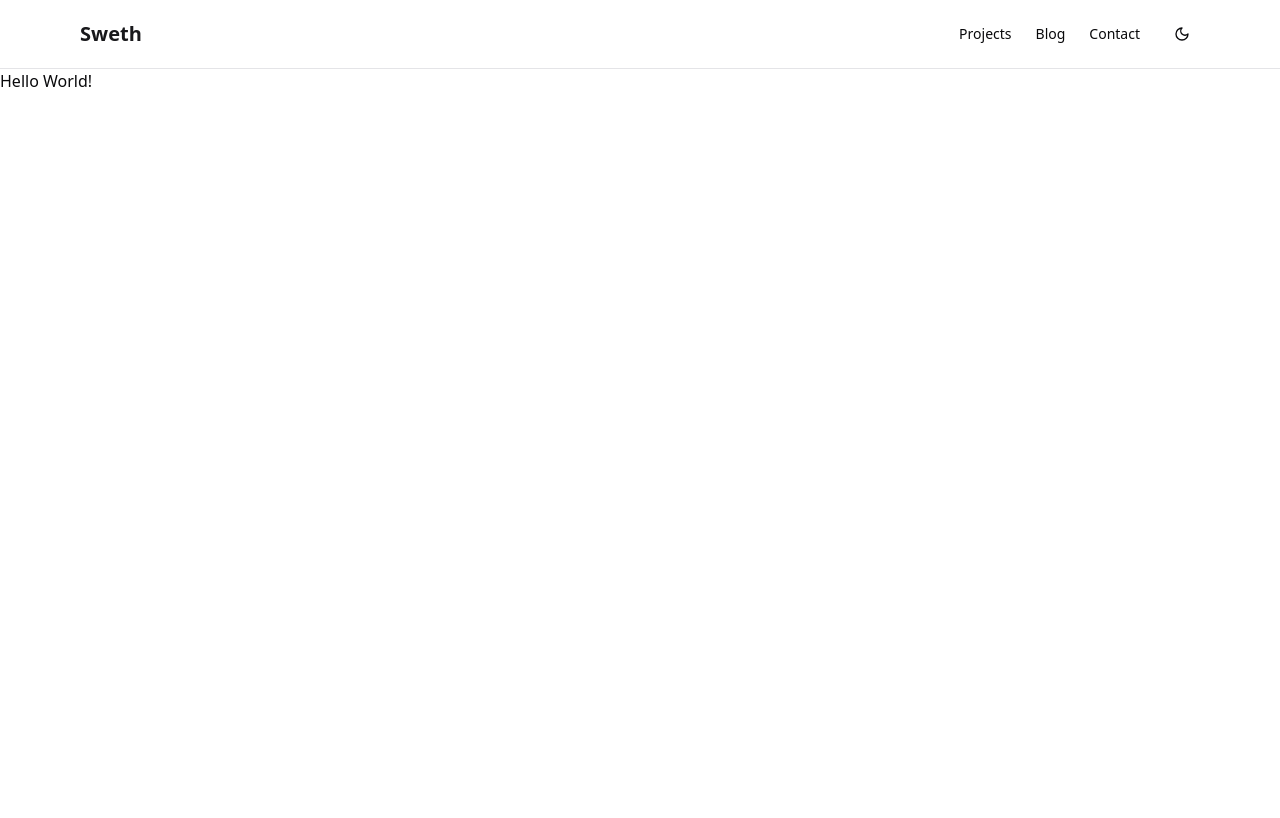
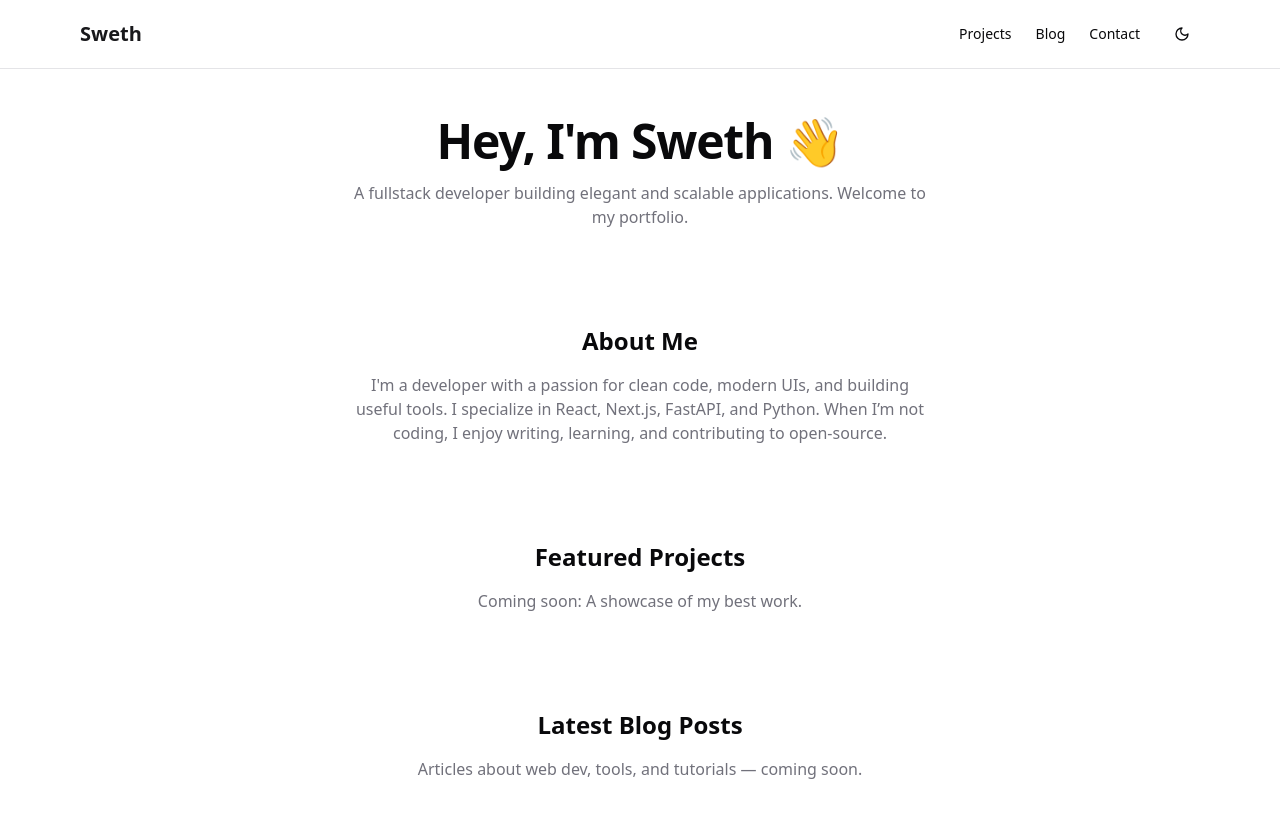
Before and after one commit to codewithsweth/sweth-portfolio, a Next.js app in the folder frontend/: page / in a window 1280 px wide. Shown: the top 818 px of the page. Built offline with nearby package versions, Linux system fonts and the light colour scheme.

Commit message:
Designed Temp Static home page

```diff
--- a/frontend/src/app/page.tsx
+++ b/frontend/src/app/page.tsx
@@ -1,3 +1,39 @@
 export default function HomePage() {
-  return <div>Hello World!</div>;
+  return (
+    <section className="px-4 py-12 max-w-5xl mx-auto space-y-24">
+      <div className="space-y-4 text-center">
+        <h1 className="text-4xl font-bold tracking-tight sm:text-5xl">
+          Hey, I'm Sweth 👋
+        </h1>
+        <p className="text-muted-foreground max-w-xl mx-auto">
+          A fullstack developer building elegant and scalable applications.
+          Welcome to my portfolio.
+        </p>
+      </div>
+
+      <div className="space-y-4 text-center">
+        <h2 className="text-2xl font-semibold">About Me</h2>
+        <p className="text-muted-foreground max-w-xl mx-auto">
+          I'm a developer with a passion for clean code, modern UIs, and
+          building useful tools. I specialize in React, Next.js, FastAPI, and
+          Python. When I’m not coding, I enjoy writing, learning, and
+          contributing to open-source.
+        </p>
+      </div>
+
+      <div className="space-y-4 text-center">
+        <h2 className="text-2xl font-semibold">Featured Projects</h2>
+        <p className="text-muted-foreground">
+          Coming soon: A showcase of my best work.
+        </p>
+      </div>
+
+      <div className="space-y-4 text-center">
+        <h2 className="text-2xl font-semibold">Latest Blog Posts</h2>
+        <p className="text-muted-foreground">
+          Articles about web dev, tools, and tutorials — coming soon.
+        </p>
+      </div>
+    </section>
+  );
 }
```
